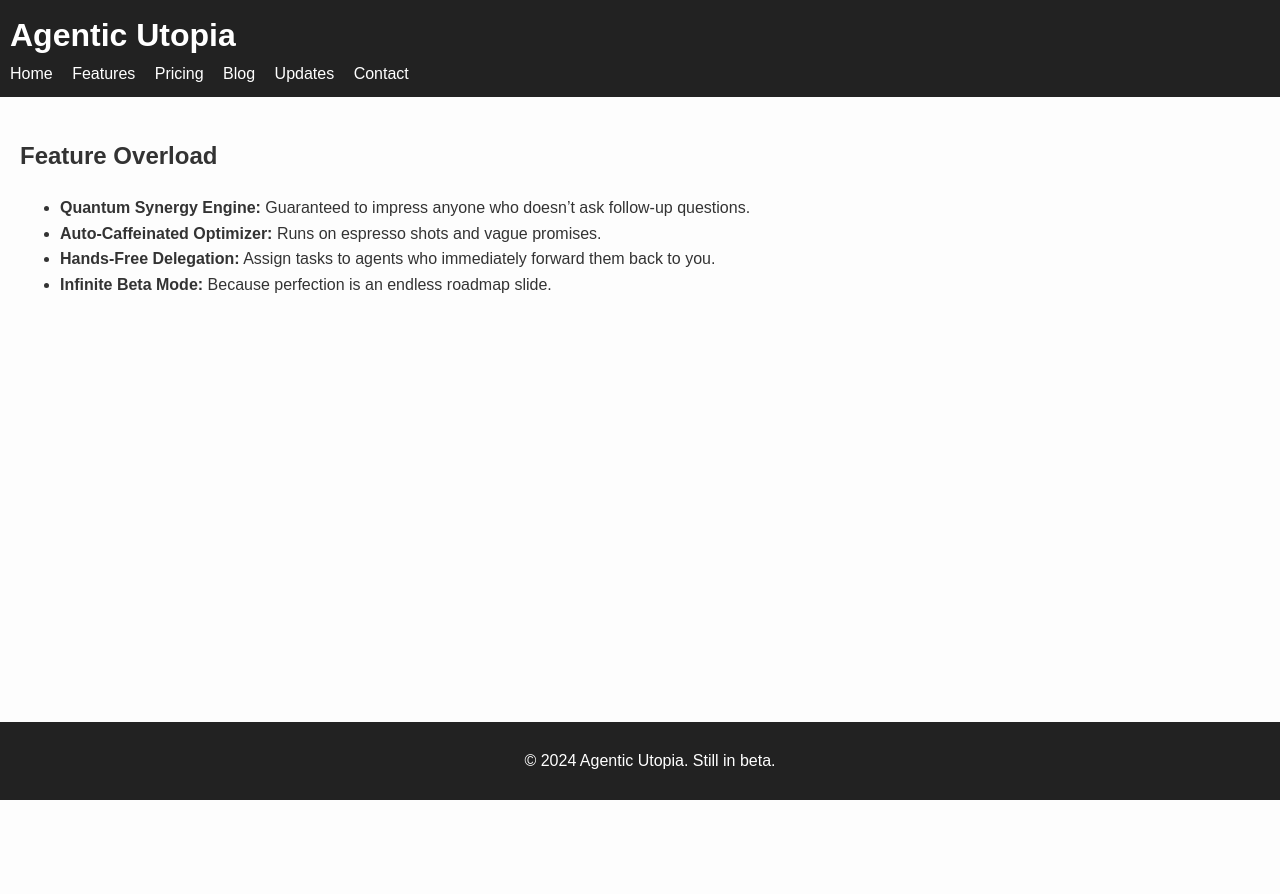
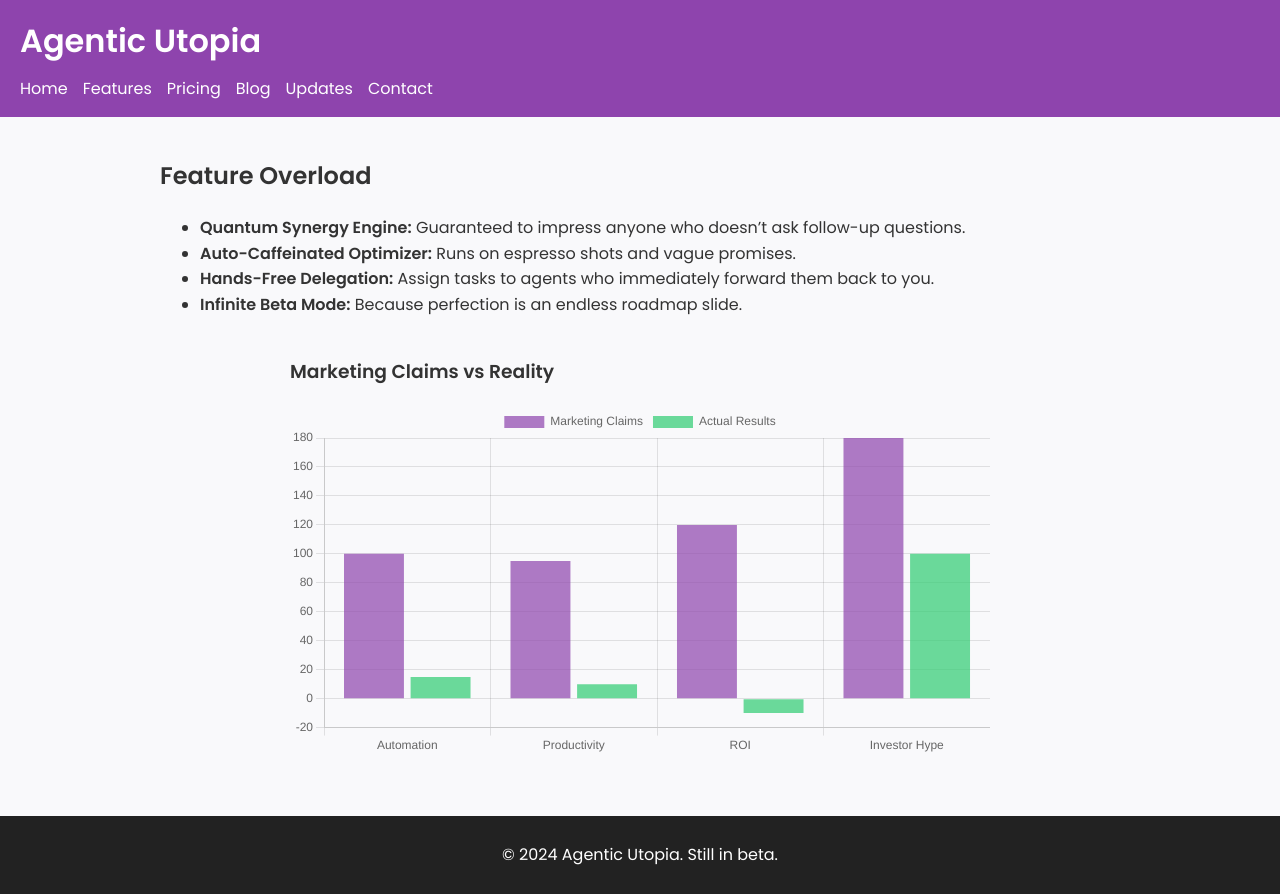
Before and after one commit to sybilious/temp-website, a website: page features.html in a window 1280 px wide. Before the commit the page ends 800 px from the top, so only its background shows below. Drawn offline with nearby package versions, Linux system fonts and the light colour scheme.

Commit message:
feat: add marketing vs reality chart

```diff
--- a/css/style.css
+++ b/css/style.css
@@ -1,59 +1,105 @@
+/* Color palette */
+:root {
+  --primary: #8e44ad;
+  --secondary: #2ecc71;
+  --text-dark: #333;
+  --background-light: #f9f9fb;
+}
+
 body {
-  font-family: Arial, sans-serif;
+  font-family: 'Poppins', Arial, sans-serif;
   margin: 0;
   padding: 0;
   line-height: 1.6;
-  background: #fdfdfd;
-  color: #333;
+  background: var(--background-light);
+  color: var(--text-dark);
 }
+
 header {
-  background: #222;
+  background: var(--primary);
   color: #fff;
-  padding: 10px;
+  padding: 15px 20px;
 }
+
 header h1 {
   margin: 0;
 }
+
+header nav {
+  display: flex;
+  gap: 15px;
+  margin-top: 10px;
+}
+
 nav a {
   color: #fff;
-  margin-right: 15px;
   text-decoration: none;
+  font-weight: 500;
 }
+
 nav a:hover {
   text-decoration: underline;
 }
+
 main {
   padding: 20px;
+  max-width: 960px;
+  margin: 0 auto;
 }
+
 .hero {
   text-align: center;
-  padding: 40px 0;
+  padding: 80px 20px;
+  background: linear-gradient(135deg, #ffeaa7, #fab1a0);
+  border-radius: 8px;
 }
+
+#cta {
+  background: var(--secondary);
+  color: #fff;
+  border: none;
+  padding: 10px 20px;
+  border-radius: 4px;
+  cursor: pointer;
+  font-size: 1rem;
+}
+
+#cta:hover {
+  opacity: 0.9;
+}
+
 .metrics ul {
   list-style: square inside;
 }
+
 footer {
   background: #222;
   color: #fff;
   text-align: center;
   padding: 10px;
-  position: fixed;
-  bottom: 0;
-  width: 100%;
 }
+
 table {
   width: 100%;
   border-collapse: collapse;
 }
+
 th, td {
   border: 1px solid #ccc;
   padding: 8px;
   text-align: left;
 }
+
+.chart-box {
+  max-width: 700px;
+  margin: 40px auto;
+}
+
 .small {
   font-size: 0.8em;
   color: #666;
 }
+
 blockquote {
   border-left: 4px solid #ccc;
   margin: 10px;
--- a/features.html
+++ b/features.html
@@ -4,6 +4,7 @@
   <meta charset="UTF-8" />
   <meta name="viewport" content="width=device-width, initial-scale=1.0" />
   <title>Features - Agentic Utopia</title>
+  <link href="https://fonts.googleapis.com/css2?family=Poppins:wght@400;600&display=swap" rel="stylesheet">
   <link rel="stylesheet" href="css/style.css" />
 </head>
 <body>
@@ -26,9 +27,16 @@
       <li><strong>Hands-Free Delegation:</strong> Assign tasks to agents who immediately forward them back to you.</li>
       <li><strong>Infinite Beta Mode:</strong> Because perfection is an endless roadmap slide.</li>
     </ul>
+
+    <section class="chart-box">
+      <h3>Marketing Claims vs Reality</h3>
+      <canvas id="claimsChart" aria-label="Marketing chart" role="img"></canvas>
+    </section>
   </main>
   <footer>
     <p>&copy; 2024 Agentic Utopia. Still in beta.</p>
   </footer>
+  <script src="https://cdn.jsdelivr.net/npm/chart.js"></script>
+  <script src="js/charts.js"></script>
 </body>
 </html>
--- /dev/null
+++ b/js/charts.js
@@ -0,0 +1,33 @@
+// Render satire marketing chart
+window.addEventListener('DOMContentLoaded', () => {
+  const ctx = document.getElementById('claimsChart');
+  if (!ctx) return;
+
+  new Chart(ctx, {
+    type: 'bar',
+    data: {
+      labels: ['Automation', 'Productivity', 'ROI', 'Investor Hype'],
+      datasets: [
+        {
+          label: 'Marketing Claims',
+          data: [100, 95, 120, 180],
+          backgroundColor: 'rgba(142, 68, 173, 0.7)'
+        },
+        {
+          label: 'Actual Results',
+          data: [15, 10, -10, 100],
+          backgroundColor: 'rgba(46, 204, 113, 0.7)'
+        }
+      ]
+    },
+    options: {
+      responsive: true,
+      scales: {
+        y: {
+          beginAtZero: true,
+          suggestedMax: 180
+        }
+      }
+    }
+  });
+});
```
Also changed, not shown: index.html (+1 -0 lines), README.md.
